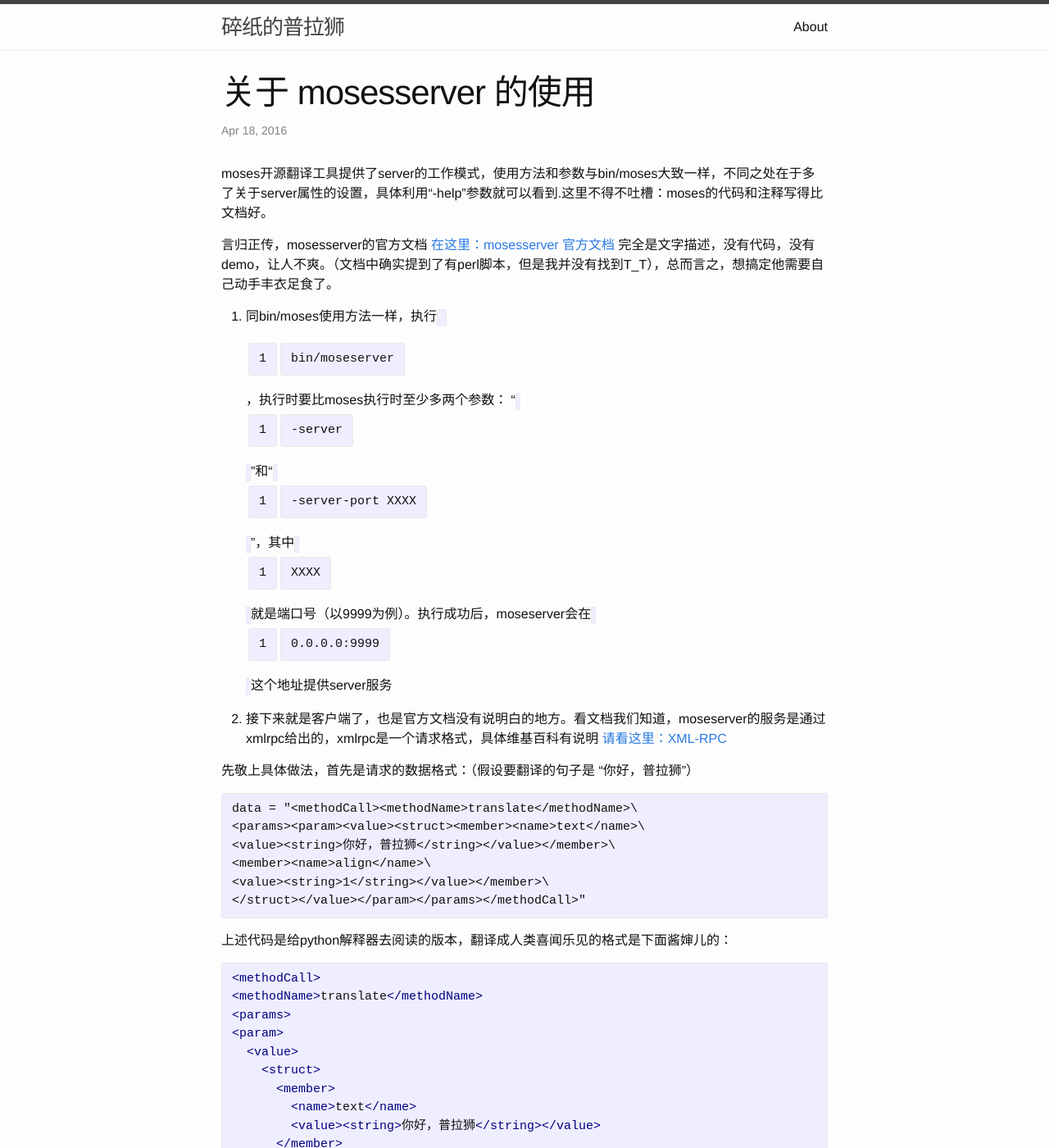
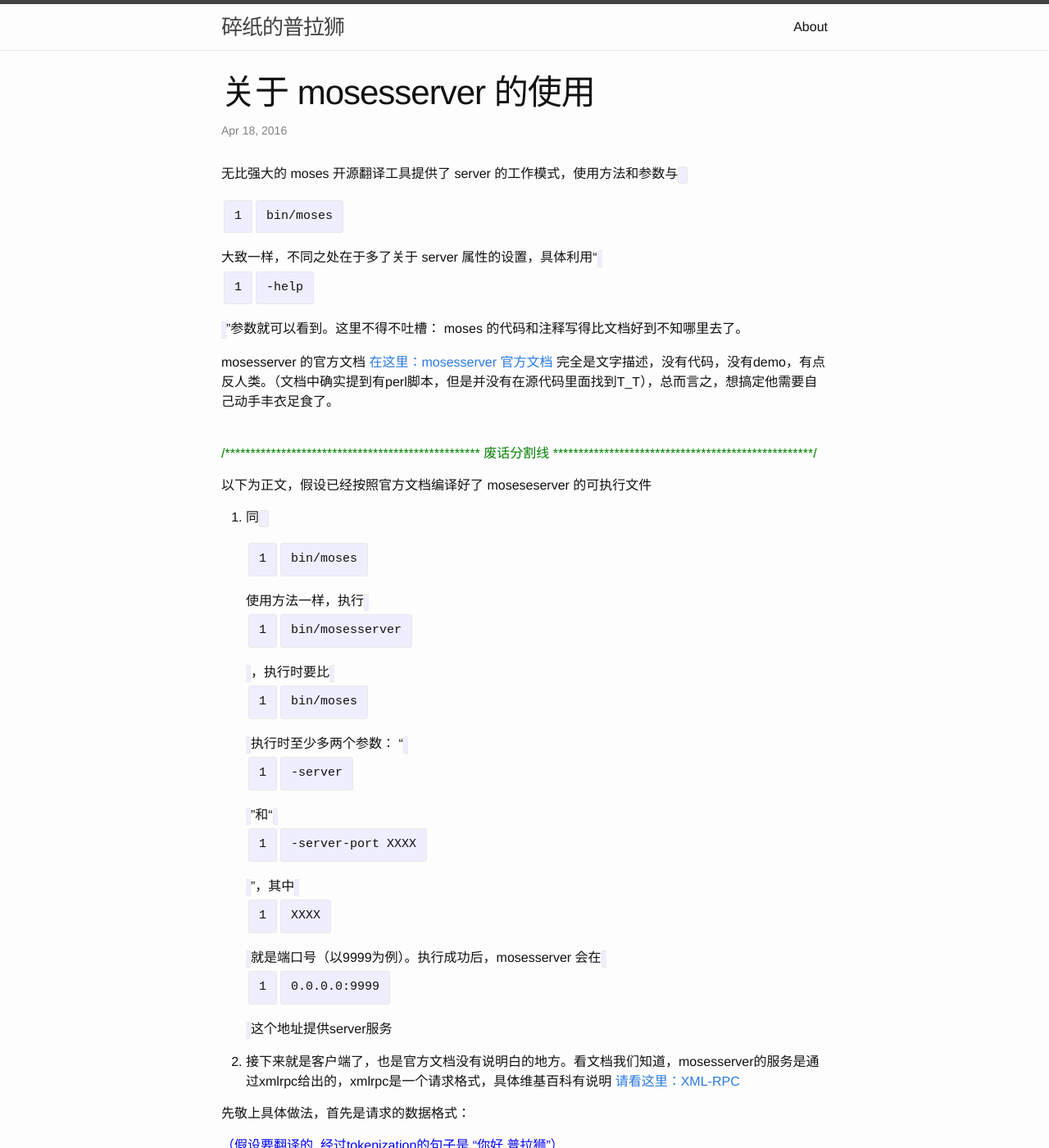
Before and after one commit to PolarLion/polarlion.github.io, a Jekyll site: the page built from _posts/2016-04-18-mosesserver-usage.markdown, in a window 1280 px wide and 1400 px high. Shown: the whole window at 82% size. Built offline with Jekyll 4.4.1, drawn with Linux system fonts in a browser that asks for light colours; some of the changed text lies outside the part shown.

Commit message:
mosesserver

```diff
--- a/_posts/2016-04-18-mosesserver-usage.markdown
+++ b/_posts/2016-04-18-mosesserver-usage.markdown
@@ -6,23 +6,28 @@
 ---
 
 
-moses开源翻译工具提供了server的工作模式，使用方法和参数与bin/moses大致一样，不同之处在于多了关于server属性的设置，具体利用“-help”参数就可以看到.这里不得不吐槽：moses的代码和注释写得比文档好。
+无比强大的 moses 开源翻译工具提供了 server 的工作模式，使用方法和参数与 `bin/moses`大致一样，不同之处在于多了关于 server 属性的设置，具体利用“`-help`”参数就可以看到。这里不得不吐槽： moses 的代码和注释写得比文档好到不知哪里去了。
 
-言归正传，mosesserver的官方文档 [在这里：mosesserver 官方文档][mosesserver-doc] 完全是文字描述，没有代码，没有demo，让人不爽。（文档中确实提到了有perl脚本，但是我并没有找到T_T），总而言之，想搞定他需要自己动手丰衣足食了。
+mosesserver 的官方文档 [在这里：mosesserver 官方文档][mosesserver-doc] 完全是文字描述，没有代码，没有demo，有点反人类。（文档中确实提到有perl脚本，但是并没有在源代码里面找到T_T），总而言之，想搞定他需要自己动手丰衣足食了。
 
-1. 同bin/moses使用方法一样，执行`bin/moseserver`，执行时要比moses执行时至少多两个参数：
-   “`-server` ”和“ `-server-port XXXX` ”，其中`XXXX`就是端口号（以9999为例）。执行成功后，moseserver会在`0.0.0.0:9999` 这个地址提供server服务
+<br /><font color="green">/************************************************** 废话分割线 ***************************************************/</font><br />
 
-2. 接下来就是客户端了，也是官方文档没有说明白的地方。看文档我们知道，moseserver的服务是通过xmlrpc给出的，xmlrpc是一个请求格式，具体维基百科有说明 [请看这里：XML-RPC][XML-RPC]
+以下为正文，假设已经按照官方文档编译好了 moseseserver 的可执行文件
 
-先敬上具体做法，首先是请求的数据格式：（假设要翻译的句子是 “你好，普拉狮”）
+1. 同`bin/moses`使用方法一样，执行`bin/mosesserver`，执行时要比`bin/moses`执行时至少多两个参数：
+   “`-server` ”和“ `-server-port XXXX` ”，其中`XXXX`就是端口号（以9999为例）。执行成功后，mosesserver 会在`0.0.0.0:9999` 这个地址提供server服务
+
+2. 接下来就是客户端了，也是官方文档没有说明白的地方。看文档我们知道，mosesserver的服务是通过xmlrpc给出的，xmlrpc是一个请求格式，具体维基百科有说明 [请看这里：XML-RPC][XML-RPC]
+
+先敬上具体做法，首先是请求的数据格式：
+<font color="blue">（假设要翻译的, 经过tokenization的句子是 “你好 普拉狮”）</font>
 
 
 {% highlight pyhton %}
 
 data = "<methodCall><methodName>translate</methodName>\
 <params><param><value><struct><member><name>text</name>\
-<value><string>你好，普拉狮</string></value></member>\
+<value><string>你好 普拉狮</string></value></member>\
 <member><name>align</name>\
 <value><string>1</string></value></member>\
 </struct></value></param></params></methodCall>"
@@ -34,35 +39,113 @@
 {% highlight xml %}
 <methodCall>
 <methodName>translate</methodName>
-<params>
-<param>
-  <value>
-    <struct>
-      <member>
-        <name>text</name>
-        <value><string>你好，普拉狮</string></value>
-      </member>
-      <member>
-        <name>align</name>
-        <value><string>1</string></value>
-      </member>
-    </struct>
-  </value>
-</param>
-</params>
+<params><param>
+  <value><struct>
+    <member>
+      <name>text</name>
+      <value><string>你好 普拉狮</string></value>
+    </member>
+    <member>
+      <name>align</name>
+      <value><string>1</string></value>
+    </member>
+  </struct></value>
+</param></params>
 </methodCall>
 {% endhighlight%}
 
-接下来补完python的demo：
+按照moses官方文档的说法，顶层的 value 节点下的数据结构 struct 可以理解为一个 map，其中 name 为 text 的 member 节点提供希望翻译的内容信息，是必须包含的，下面 name 为 align 的 member 节点表示是否需要返回对齐信息，如果值为 0 或者不包含此 member 则 server端只返回翻译结果而不包含对齐信息。
+
+接下来补完 python 的 demo：
 
 {% highlight python %}
-  import urllib2
-  req = urllib2.Request("http://0.0.0.0:9999/RPC2")
-  opener = urllib2.build_opener(urllib2.HTTPCookieProcessor())
-  response = opener.open(req, data)
-  return response.read()
+import urllib2
+req = urllib2.Request("http://0.0.0.0:9999/RPC2")
+opener = urllib2.build_opener(urllib2.HTTPCookieProcessor())
+# 发送请求并得到回复
+response = opener.open(req, data)
+# res为回复的文本
+res = response.read()
 {% endhighlight %}
+
+如果前面设置都没有问题，到这里我们已经得到了 mosesserver 返回的翻译结果了，在 res 中，是酱婶儿的：
+
+{% highlight xml %}
+<?xml version="1.0" encoding="UTF-8"?>
+<methodResponse>
+<params><param><value>
+<struct>
+  <member>
+    <name>align</name>
+    <value><array><data>
+    <value><struct>
+      <member>
+        <name>src-end</name>
+        <value><i4>-1</i4></value></member>
+      <member>
+        <name>src-start</name>
+        <value><i4>-1</i4></value></member>
+      <member>
+      	<name>tgt-start</name>
+      	<value><i4>-1</i4></value></member>
+    </struct></value>
+    <value><struct>
+      <member>
+       <name>src-end</name>
+       <value><i4>0</i4></value></member>
+      <member>
+      	<name>src-start</name>
+      	<value><i4>0</i4></value></member>
+      <member>
+      	<name>tgt-start</name>
+      	<value><i4>0</i4></value></member>
+    </struct></value>
+    <value><struct>
+      <member>
+        <name>src-end</name>
+        <value><i4>1</i4></value></member>
+      <member>
+      	<name>src-start</name>
+      	<value><i4>1</i4></value></member>
+      <member>
+      	<name>tgt-start</name>
+      	<value><i4>1</i4></value></member>
+    </struct></value>
+    </data></array></value>
+  </member>
+  <member>
+    <name>text</name>
+    <value><string>hello |0-0| polarlion |1-1|</string></value>
+  </member>
+</struct>
+</value></param></params>
+</methodResponse>
+{% endhighlight%}
+
+返回的数据格式也是 xml，很长却也显而易见，其中名为 text 的一级 member 节点记录的是翻译结果的信息，名为 align 的一级 member 节点展示的是完整的对齐信息，如果在发送请求时没有包含 align，则返回的结果为：
+
+{% highlight xml %}
+<?xml version="1.0" encoding="UTF-8"?>
+<methodResponse>
+<params><param><value>
+<struct>
+  <member>
+    <name>text</name>
+    <value><string>hello polarlion</string></value>
+  </member>
+</struct>
+</value></param></params>
+</methodResponse>
+{% endhighlight%}
+
+<br /><font color="green">/****************************************************  参考文线  *****************************************************/</font><br />
+
+
+[mosesserver 官方文档: http://www.statmt.org/moses/?n=Advanced.Moses][mosesserver-doc]
+<br />
+[moses-support: http://comments.gmane.org/gmane.comp.nlp.moses.user/14283][moses-support]
 
 
 [mosesserver-doc]: http://www.statmt.org/moses/?n=Advanced.Moses
 [XML-RPC]: https://zh.wikipedia.org/wiki/XML-RPC
+[moses-support]: http://comments.gmane.org/gmane.comp.nlp.moses.user/14283
```
Also changed, not shown: 2 other files.
